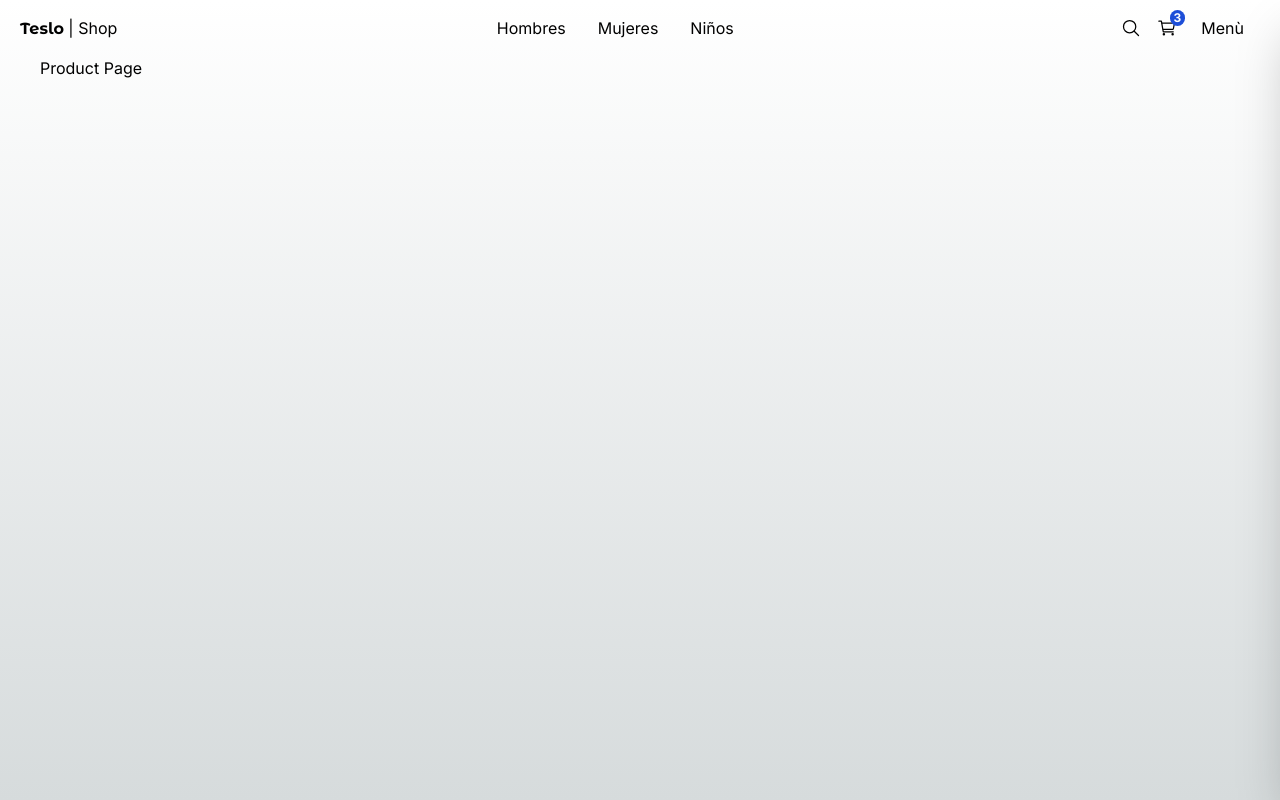
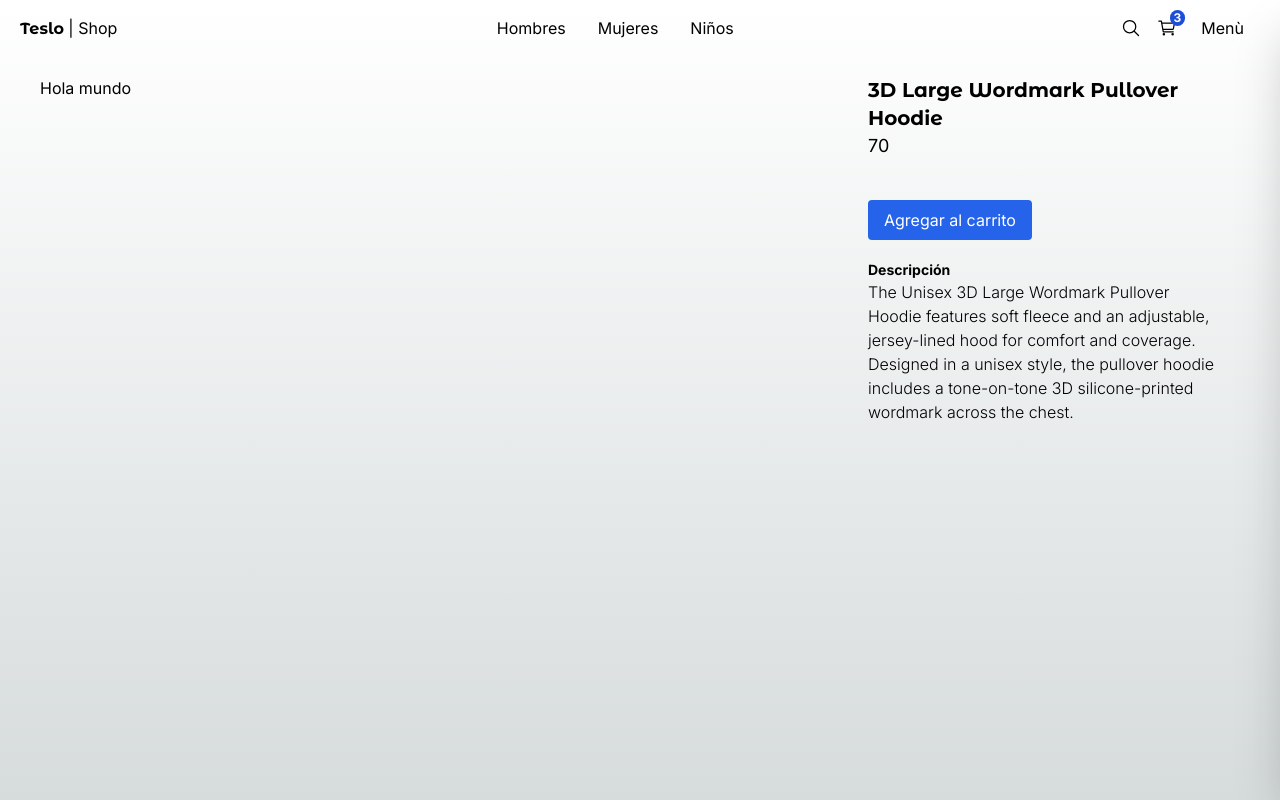
Before and after one commit to UrielQuiroz/teslo-shop, a Next.js app: page /product/3d_large_wordmark_pullover_hoodie in a window 1280 px wide. Built offline with nearby package versions, Linux system fonts and the light colour scheme.

Commit message:
pantalla de producto

```diff
--- a/src/app/(shop)/product/[slug]/page.tsx
+++ b/src/app/(shop)/product/[slug]/page.tsx
@@ -1,8 +1,50 @@
+import { titleFont } from "@/config/fonts";
+import { initialData } from "@/seed/seed";
+import { notFound } from "next/navigation";
 
-export default function () {
+interface Props {
+  params: {
+    slug: string
+  }
+}
+
+export default function ({ params }: Props) {
+
+  const { slug } = params;
+  const product = initialData.products.find(product => product.slug === slug);
+
+  if(!product) {
+    notFound();
+  }
+
   return (
-    <div>
-      <h1>Product Page</h1>
+    <div className="mt-5 mb-20 grid grid-cols-1 md:grid-cols-3 gap-3">
+
+      {/* SLIDESHOW */}
+      <div className="col-span-1 md:col-span-2">
+        <h1>Hola mundo</h1>
+      </div>
+
+      {/* DETALLES */}
+      <div className="col-span-1 px-5">
+        <h1 className={`${titleFont.className} antialiased font-bold text-xl`}>{product.title}</h1>
+        <p className="text-lg mb-5">{product.price}</p>
+
+        {/* SELECTOR DE TALLAS */}
+
+        {/* SELECTOR DE CANTIDADA */}
+
+        {/* BOTON */}
+        <button className="btn-primary my-5">
+          Agregar al carrito
+        </button>
+
+        {/* DESCRIPCION */}
+        <h3 className="font-bold text-sm">Descripción</h3>
+        <p className="font-light">
+          {product.description}
+        </p>
+      </div>
     </div>
   );
 }
--- /dev/null
+++ b/src/app/(shop)/product/not-found.tsx
@@ -0,0 +1,9 @@
+import { PageNotFound } from "@/components";
+
+export default function() {
+  return (
+    <div>
+      <PageNotFound/>
+    </div>
+  );
+}
```
